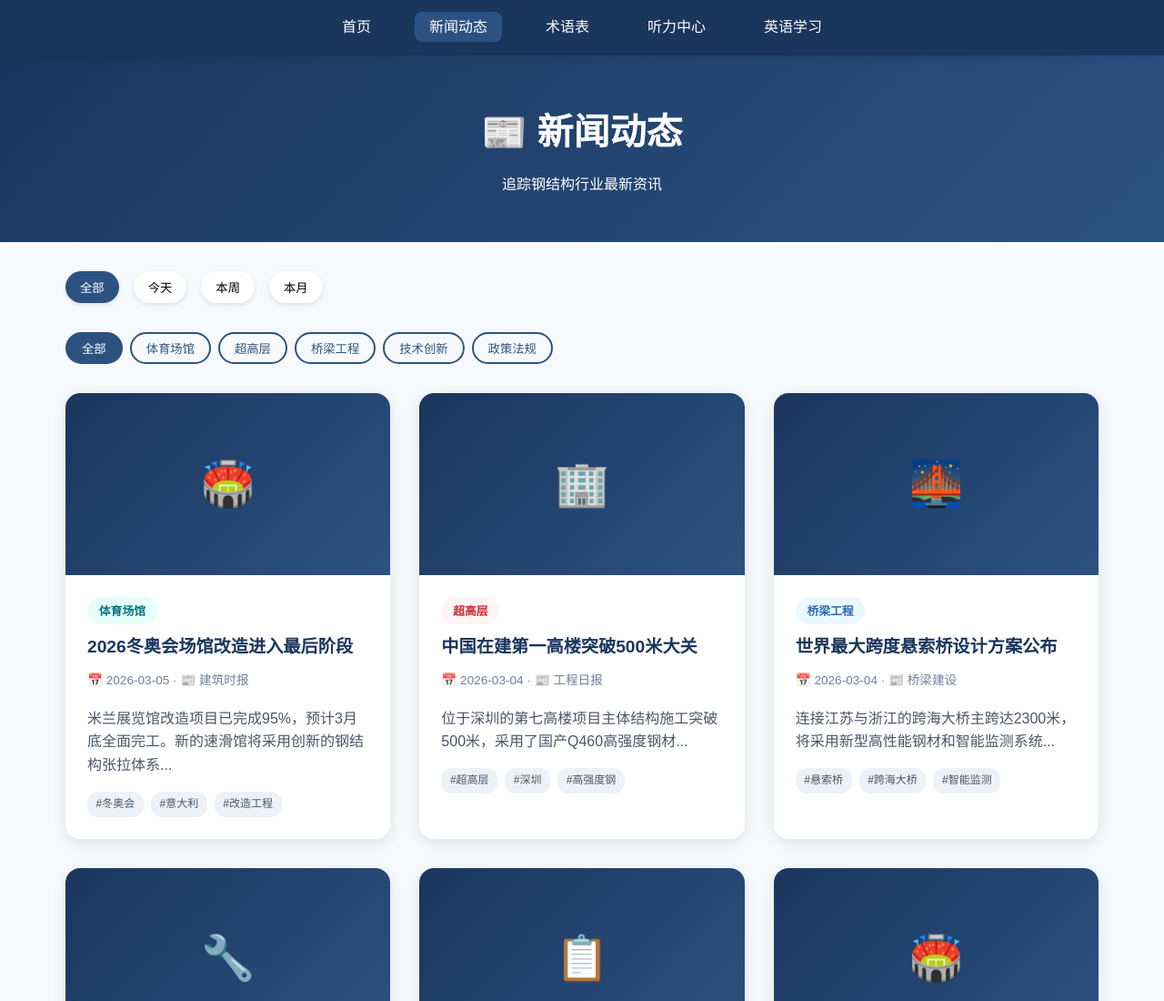
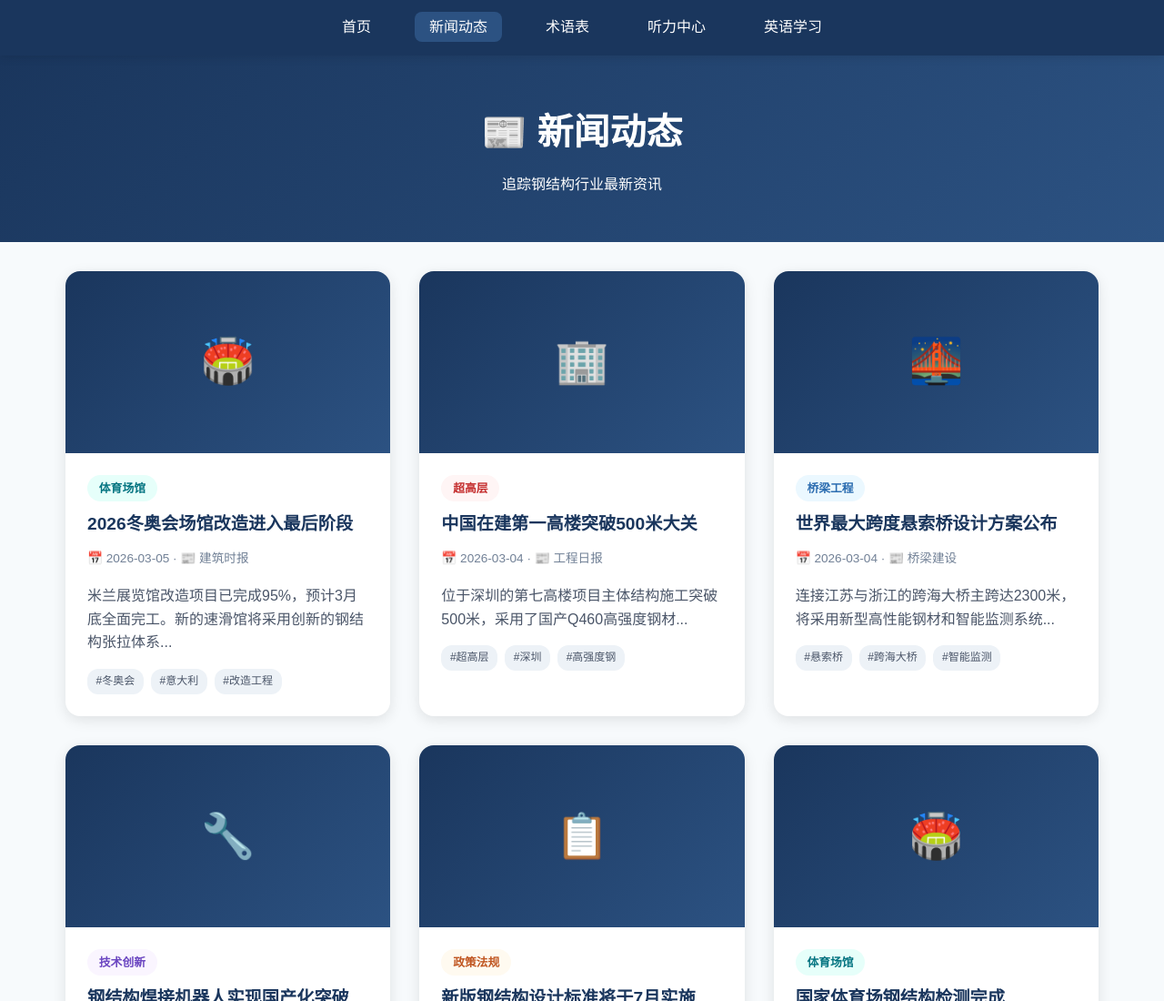
Before and after one commit to bearlove163/steel-blog, a plain HTML site: page news.html in a window 1280 px wide. Shown: the top 1100 px of the page at 91% size. Drawn offline with Linux system fonts and the light colour scheme.

Commit message:
Remove filters from all pages: no category nav, date/category filters in news, category tags in glossary

```diff
--- a/news.html
+++ b/news.html
@@ -280,24 +280,6 @@
     </header>
 
     <main>
-        <!-- 日期筛选 -->
-        <div class="date-filter">
-            <button class="date-btn active" onclick="filterByDate('all')">全部</button>
-            <button class="date-btn" onclick="filterByDate('today')">今天</button>
-            <button class="date-btn" onclick="filterByDate('week')">本周</button>
-            <button class="date-btn" onclick="filterByDate('month')">本月</button>
-        </div>
-
-        <!-- 分类筛选 -->
-        <div class="category-filter">
-            <button class="category-btn active" onclick="filterByCategory('all')">全部</button>
-            <button class="category-btn" onclick="filterByCategory('sports')">体育场馆</button>
-            <button class="category-btn" onclick="filterByCategory('highrise')">超高层</button>
-            <button class="category-btn" onclick="filterByCategory('bridge')">桥梁工程</button>
-            <button class="category-btn" onclick="filterByCategory('tech')">技术创新</button>
-            <button class="category-btn" onclick="filterByCategory('policy')">政策法规</button>
-        </div>
-
         <!-- 新闻列表 -->
         <div class="news-grid" id="newsGrid">
             <!-- 新闻卡片将由 JavaScript 动态生成 -->
```
Also changed, not shown: glossary.html (+0 -9 lines), index.html (+0 -4 lines).
